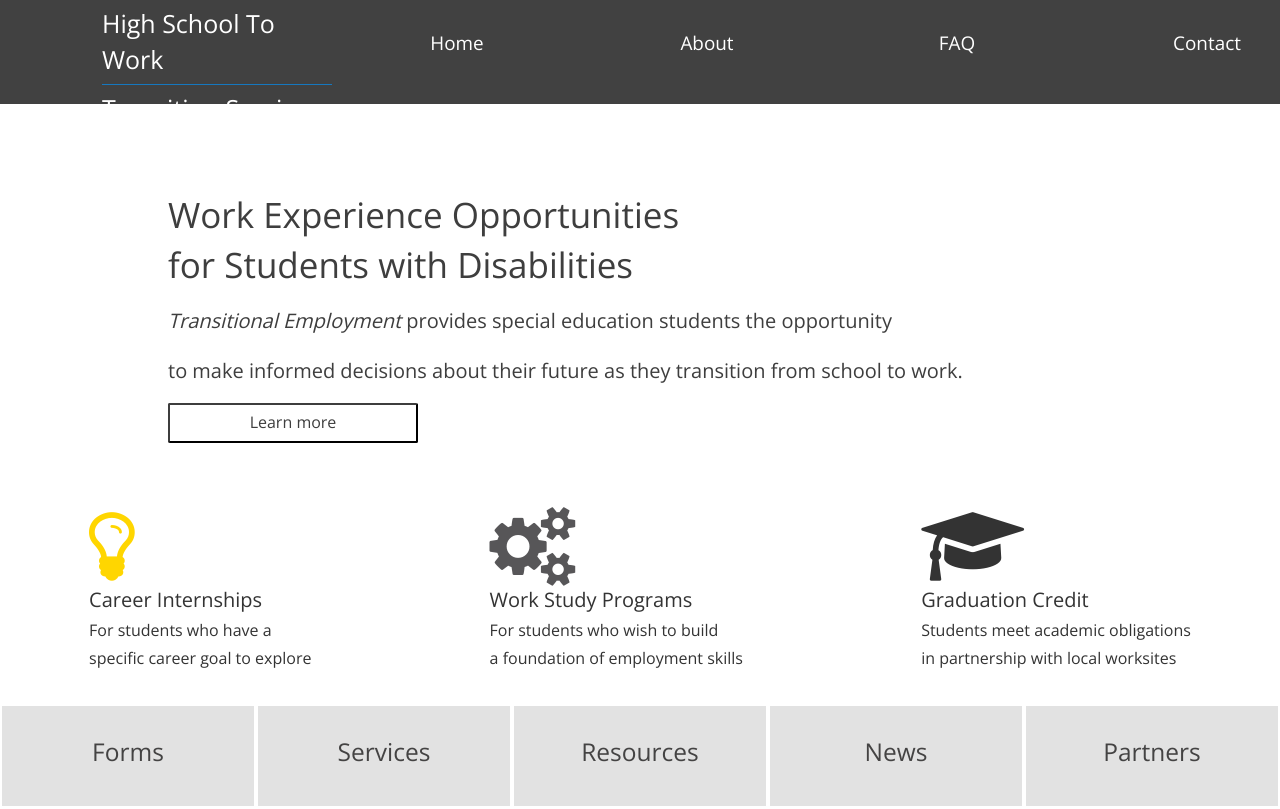
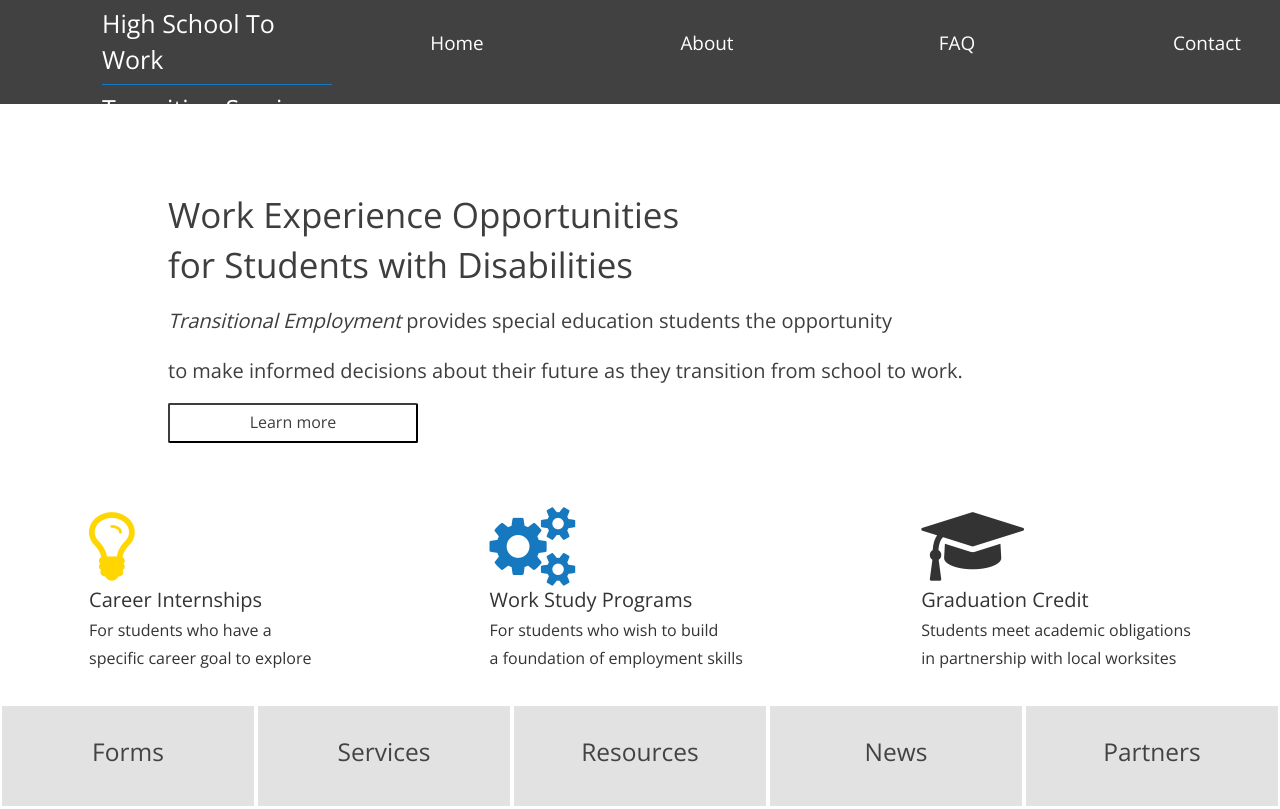
Before and after one commit to peazzoni1/hs_wk_svcs, a website: page index.html in a window 1280 px wide. Shown: the top 809 px of the page. Drawn offline with nearby package versions, Linux system fonts and the light colour scheme.

Commit message:
change icon color

```diff
--- a/main.css
+++ b/main.css
@@ -100,7 +100,7 @@ html, body {
 }
 
 .fa-cogs {
-  color: rgb(87, 86, 88);
+  color: #1678bf;
 }
 
 .flex-container {
```
